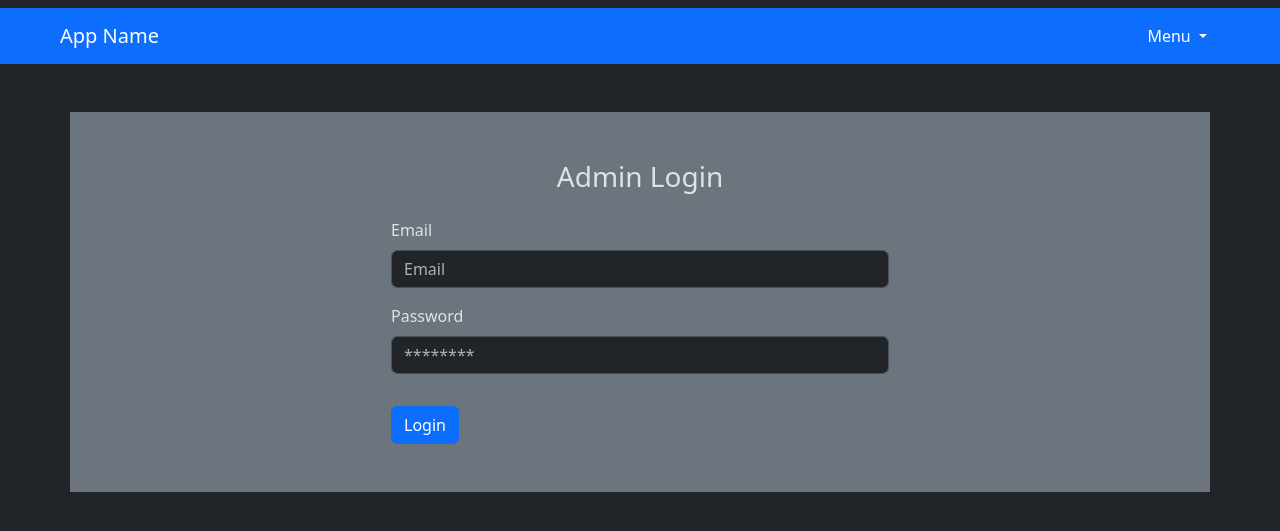
After one commit to promitheas17j/Airline-Management-System-CSC412, a Flask app: page /admin_login in a window 1280 px wide. The commit adds this page. Shown: the top 531 px of the page. Run offline with Flask 3, Linux system fonts and the light colour scheme; some libraries are stand-ins or nearby versions.

```diff
--- a/src/app.py
+++ b/src/app.py
@@ -1,9 +1,4 @@
-from flask import Flask
-from flask import render_template
-from flask import request
-from flask import url_for
-from flask import flash
-from flask import redirect
+from flask import Flask, render_template, request, url_for, flash, redirect
 import sqlite3
 
 db_file_name = 'database.db'
@@ -25,41 +20,67 @@ def home():
 
     return render_template("index.html", flights=flights)
 
-@app.route('/login')
-def login_page():
-    return render_template("login.html")
+@app.route('/passenger_login')
+def passenger_login_page():
+    return render_template("passenger_login.html")
+
+@app.route('/admin_login')
+def admin_login_page():
+    return render_template("admin_login.html")
 
 @app.route('/signup', methods=('GET', 'POST'))
 def signup_page():
     conn = get_db_connection()
-    users = conn.execute("SELECT * FROM users").fetchall()
+    passengers = conn.execute("SELECT * FROM passengers").fetchall()
+    admins = conn.execute("SELECT * FROM admins").fetchall()
     conn.close()
 
     if request.method == 'POST':
         fname = request.form['fname']
         lname = request.form['lname']
-        email = request.form['email']
+        passenger_email = request.form['passenger_email']
         password = request.form['password']
 
         if not fname:
             flash('First name is required!')
         elif not lname:
             flash('Last name is required!')
-        elif not email:
+        elif not passenger_email:
             flash('Email is required!')
         elif not password:
             flash('Password is required!')
         else:
             conn = get_db_connection()
-            conn.execute('INSERT INTO users (fname, lname, email, password) VALUES (?, ?, ?, ?)',
-                         (fname, lname, email, password)
+            conn.execute('INSERT INTO passengers (fname, lname, passenger_email, password) VALUES (?, ?, ?, ?)',
+                         (fname, lname, passenger_email, password)
             )
             conn.commit()
             conn.close()
 
             return redirect(url_for('home'))
 
-    return render_template("signup.html", users=users)
+    return render_template("signup.html", passengers=passengers, admins=admins)
+
+def perform_search(query):
+    conn = get_db_connection()
+    c = conn.cursor()
+
+    results = c.execute("SELECT * FROM passengers WHERE passenger_email LIKE ?", (query,)).fetchall()
+
+    conn.close()
+
+    return results
+
+@app.route('/admin_search_passengers')
+def admin_search_passengers():
+    return render_template("admin_search_passengers.html")
+
+@app.route('/admin_results_passengers', methods=['POST'])
+def admin_results_passengers():
+    query = request.form.get('passenger_email')
+    results = perform_search(query)
+
+    return render_template('admin_passenger_results.html', query=query, results=results)
 
 @app.route('/notready')
 def not_ready_page():
--- a/src/init_db.py
+++ b/src/init_db.py
@@ -13,7 +13,7 @@ cur.execute("INSERT INTO passengers (fname, lname, passenger_email, password) VA
 )
 
 cur.execute("INSERT INTO admins (fname, lname, admin_email, password, contact_no) VALUES (?, ?, ?, ?, ?)",
-            ("Jane", "Smith", "j.smith@test.com", "secret", "+123 1234567890")
+            ("Admin", "Admin", "admin@test.com", "secret", "+123 1234567890")
 )
 
 cur.execute("INSERT INTO flights (flight_no, international, depart_loc, arrive_loc, depart_date, depart_time, depart_country, arrive_country) VALUES (?, ?, ?, ?, ?, ?, ?, ?)",
--- a/src/schema.sql
+++ b/src/schema.sql
@@ -4,7 +4,7 @@ CREATE TABLE passengers (
 	passenger_id INTEGER PRIMARY KEY AUTOINCREMENT,
 	fname VARCHAR(254) NOT NULL,
 	lname VARCHAR(254) NOT NULL,
-	passenger_email VARCHAR(254) NOT NULL,
+	passenger_email VARCHAR(254),
 	password VARCHAR(254) NOT NULL,
 	passport_no INTEGER,
 
--- /dev/null
+++ b/src/templates/admin_login.html
@@ -0,0 +1,29 @@
+{% extends 'skeleton.html' %}
+
+{% block title %}Login{% endblock %}
+
+{% block content %}
+<h3 class="text-center">Admin Login</h3>
+<div class="container-fluid">
+	<div class="row">
+		<div class="col-sm-3">
+		</div>
+		<div class="col-sm-6">
+			<form action="#">
+				<div class="mb-3 mt-3">
+					<label for="email" class="form-label">Email</label>
+					<input type="email" required placeholder="Email" id="email" class="form-control" name="email">
+				</div>
+				<div class="mb-3 mt-3">
+					<label for="password" class="form-label">Password</label>
+					<input type="password" required placeholder="********" id="password" class="form-control" name="password">
+				</div>
+
+				<button type="submit" class="btn btn-primary mt-3">Login</button>
+			</form>
+		</div>
+		<div class="col-sm-3">
+		</div>
+	</div>
+</div>
+{% endblock %}
--- a/src/templates/index.html
+++ b/src/templates/index.html
@@ -92,8 +92,3 @@
 	</tbody>
 </table>
 {% endblock %}
-
-<!-- Bootstrap JS -->
-<script src="/static/bootstrap/js/bootstrap.min.js" />
-	</body>
-</html>
--- a/src/templates/not_built_yet.html
+++ b/src/templates/not_built_yet.html
@@ -30,8 +30,4 @@
 				<p class="lead">This page has not been built yet.</p>
 			</main>
 		</div>
-
-		<!-- Bootstrap JS -->
-		<script src="/static/bootstrap/js/bootstrap.min.js" />
-			</body>
 </html>
--- a/src/templates/skeleton.html
+++ b/src/templates/skeleton.html
@@ -28,8 +28,10 @@
 						Menu
 					</button>
 					<ul class="dropdown-menu dropdown-menu-end">
-						<li><a class="dropdown-item" href="{{ url_for('login_page') }}">Login</a></li>
+						<li><a class="dropdown-item" href="{{ url_for('passenger_login_page') }}">Passenger Login</a></li>
+						<li><a class="dropdown-item" href="{{ url_for('admin_login_page') }}">Admin Login</a></li>
 						<li><a class="dropdown-item" href="{{ url_for('signup_page') }}">Signup</a><li>
+						<li><a class="dropdown-item" href="{{ url_for('admin_search_passengers') }}">Manage Passengers</a><li>
 					</ul>
 				</div>
 			</div>
@@ -48,9 +50,7 @@
 
 		<!-- Bootstrap JS -->
 		<script src="https://cdn.jsdelivr.net/npm/bootstrap@5.3.0/dist/js/bootstrap.bundle.min.js"></script>
-		<!--
-			script src="/static/bootstrap/js/bootstrap.min.js"></script>
-			<script src="/static/bootstrap/js/popper.min.js"></script>
-		-->
+		<!-- script src="/static/bootstrap/js/bootstrap.min.js"></script>
+		<script src="/static/bootstrap/js/popper.min.js"></script> -->
 	</body>
 </html>
```
Also changed, not shown: src/templates/admin_passenger_results.html (added, +39 -0 lines), src/templates/admin_search_passengers.html (added, +24 -0 lines), src/templates/passenger_login.html (renamed from src/templates/login.html, +1 -6 lines), src/templates/signup.html (+21 -13 lines).
